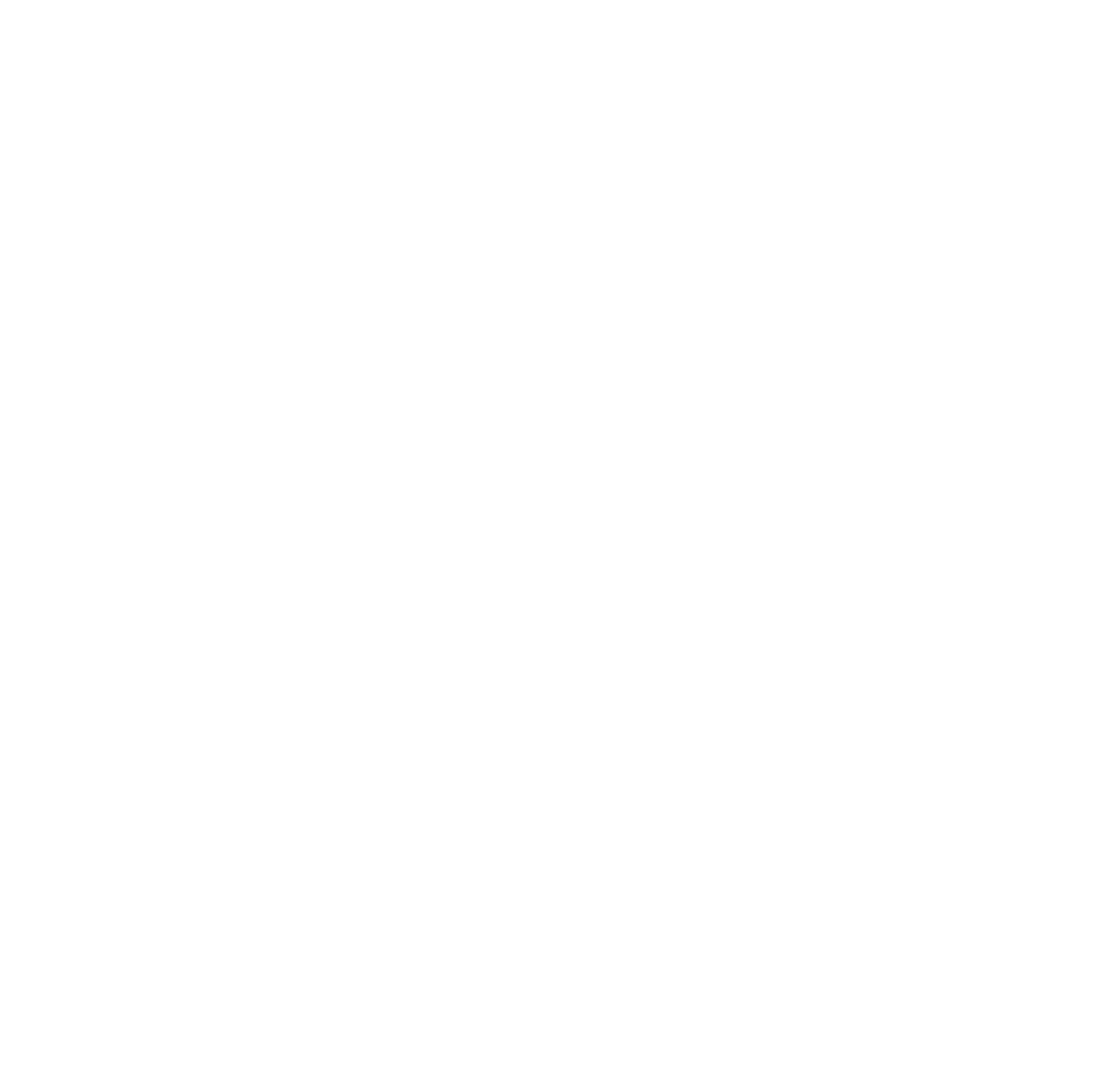
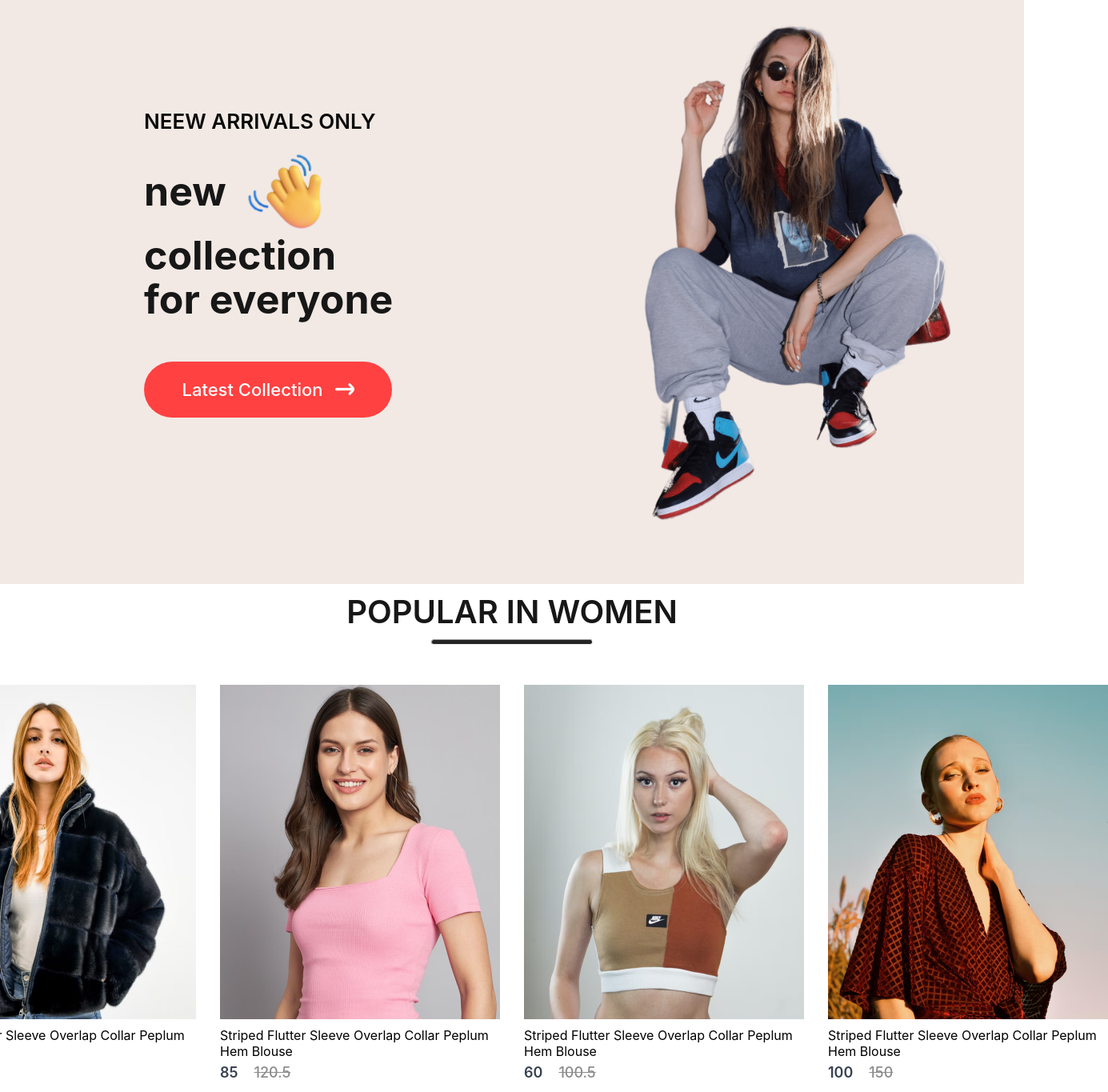
Before and after one commit to Karan-Babar/FUTURE_FS_02_E-commerce, a React (Create React App) app: page / in a window 1280 px wide. Shown: the part 160-1525 px from the top of the page at 80% size, 1385 px wide, since content can reach past the window. Before the commit the page ends 800 px from the top, so only its background shows below. Built offline with nearby package versions, Linux system fonts and the light colour scheme.

Commit message:
Create Hero section for home page and add popular item for women.

```diff
--- /dev/null
+++ b/src/Components/Hero/Hero.css
@@ -0,0 +1,56 @@
+.hero{
+    height: 100vh;
+    background: #F2E9E4;
+    display: flex;
+}
+.hero-left{
+    flex: 1;
+    display: flex;
+    flex-direction: column;
+    justify-content: center;
+    gap: 20px;
+    padding-left: 180px;
+    line-height: 1.1;
+}
+.hero-left h2{
+    color: #090909;
+    font-size: 26px;
+    font-weight: 600;
+}
+.hero-left p{
+    color: #171717;
+    font-size: 50px;
+    font-weight: 700;
+}
+.hero-hand-icon{
+    display: flex;
+    align-items: center;
+    gap: 20px;
+}
+.hero-hand-icon img{
+    width: 105px;
+}
+.hero-latest-btn{
+    display: flex;
+    justify-content: center;
+    align-items: center;
+    gap: 15px;
+    width: 310px;
+    height: 70px;
+    border-radius: 75px;
+    margin-top: 30px;
+    background: #ff4141;
+    color: white;
+    font-size: 22px;
+    font-weight: 500;
+    cursor: pointer;
+}
+.hero-right{
+    flex: 1;
+    display: flex;
+    align-items: center;
+    justify-content: center;
+}
+.hero-right img{
+    width: 500px;
+}
--- /dev/null
+++ b/src/Components/Hero/Hero.jsx
@@ -0,0 +1,32 @@
+import React from 'react'
+import './Hero.css'
+import hand_icon from '../Assets/hand_icon.png'
+import arrow_icon from '../Assets/arrow.png'
+import hero_image from '../Assets/hero_image.png'
+
+const Hero = () => {
+  return (
+    <div className='hero'>
+      <div className="hero-left">
+         <h2>NEEW ARRIVALS ONLY</h2>
+         <div>
+            <div className="hero-hand-icon">
+                <p>new</p>
+                <img src={hand_icon} alt=''/>
+            </div>
+            <p>collection</p>
+            <p>for everyone</p>
+         </div>
+         <div className="hero-latest-btn">
+            <div>Latest Collection</div>
+            <img src={arrow_icon} alt='' />
+         </div>
+      </div>
+      <div className="hero-right">
+        <img src={hero_image} alt='' />
+      </div>
+    </div>
+  )
+}
+
+export default Hero
--- /dev/null
+++ b/src/Components/Item/Item.css
@@ -0,0 +1,25 @@
+.item{
+    width: 350px;
+}
+.item p{
+    margin: 6px 0px;
+}
+.item-prices{
+    display: flex;
+    gap: 20px;
+}
+.item-price-new{
+    color: #374151;
+    font-size: 18px;
+    font-weight: 600;
+}
+.item-price-old{
+    color: #8c8c8c;
+    font-size: 18px;
+    font-weight: 500;
+    text-decoration: line-through;
+}
+.item:hover{
+    transform: scale(1.05);
+    transition: 1s;
+}
--- /dev/null
+++ b/src/Components/Item/Item.jsx
@@ -0,0 +1,21 @@
+import React from 'react'
+import './Item.css'
+
+const Item = (props) => {
+  return (
+    <div className='item'>
+      <img src={props.image} alt='' />
+      <p>{props.name}</p>
+      <div className='item-prices'>
+        <div className="item-price-new">
+            {props.new_price}
+        </div>
+        <div className="item-price-old">
+            {props.old_price}
+        </div>
+      </div>
+    </div>
+  )
+}
+
+export default Item
--- /dev/null
+++ b/src/Components/Popular/Popular.css
@@ -0,0 +1,26 @@
+.popular{
+    display: flex;
+    flex-direction: column;
+    align-items: center;
+    gap: 10px;
+    height: 90vh;
+}
+.popular h1{
+    color: #171717;
+    font-size: 40px;
+    font-weight: 600;
+    margin-top: 10px;
+}
+.popular hr{
+    width: 200px;
+    height: 5px;
+    border-radius: 10px;
+    background: #252525;
+}
+.popular-item{
+    margin-top: 40px;
+    display: flex;
+    gap: 30px;
+    margin-left: 20px;
+    margin-right: 20px;
+}
--- /dev/null
+++ b/src/Components/Popular/Popular.jsx
@@ -0,0 +1,20 @@
+import React from 'react'
+import './Popular.css'
+import data_product from '../Assets/data'
+import Item from '../Item/Item'
+
+const Popular = () => {
+  return (
+    <div className='popular'>
+      <h1>POPULAR IN WOMEN</h1>
+      <hr/>
+      <div className="popular-item">
+        {data_product.map((item,i) =>{
+            return <Item key={i} id={item.id} name={item.name} image={item.image} new_price={item.new_price} old_price={item.old_price} />
+        })}
+      </div>
+    </div>
+  )
+}
+
+export default Popular
--- a/src/Pages/Shop.jsx
+++ b/src/Pages/Shop.jsx
@@ -1,9 +1,12 @@
 import React from 'react'
+import Hero from '../Components/Hero/Hero'
+import Popular from '../Components/Popular/Popular'
 
 const Shop = () => {
   return (
     <div>
-
+      <Hero />
+      <Popular />
     </div>
   )
 }
--- a/src/index.css
+++ b/src/index.css
@@ -1,3 +1,7 @@
+*{
+  margin: 0;
+}
+
 body {
   margin: 0;
   font-family: -apple-system, BlinkMacSystemFont, 'Segoe UI', 'Roboto', 'Oxygen',
```
